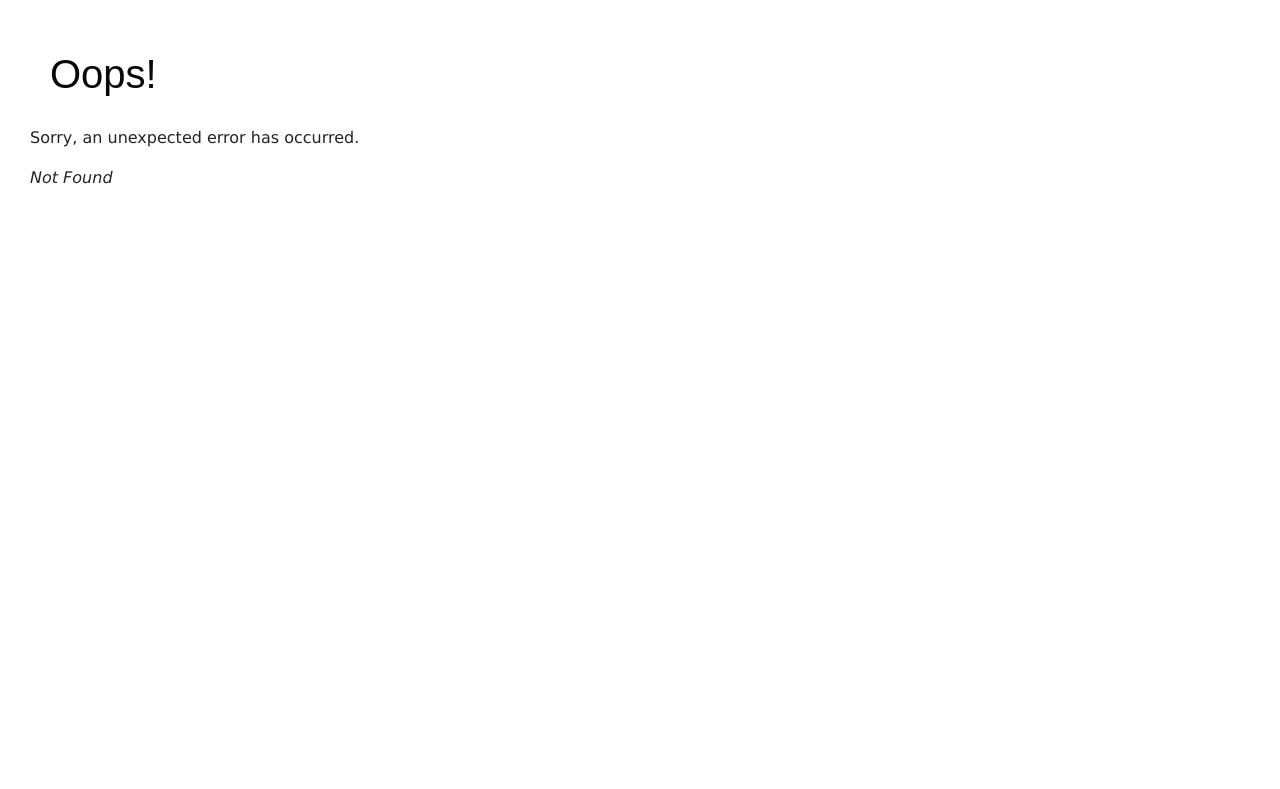
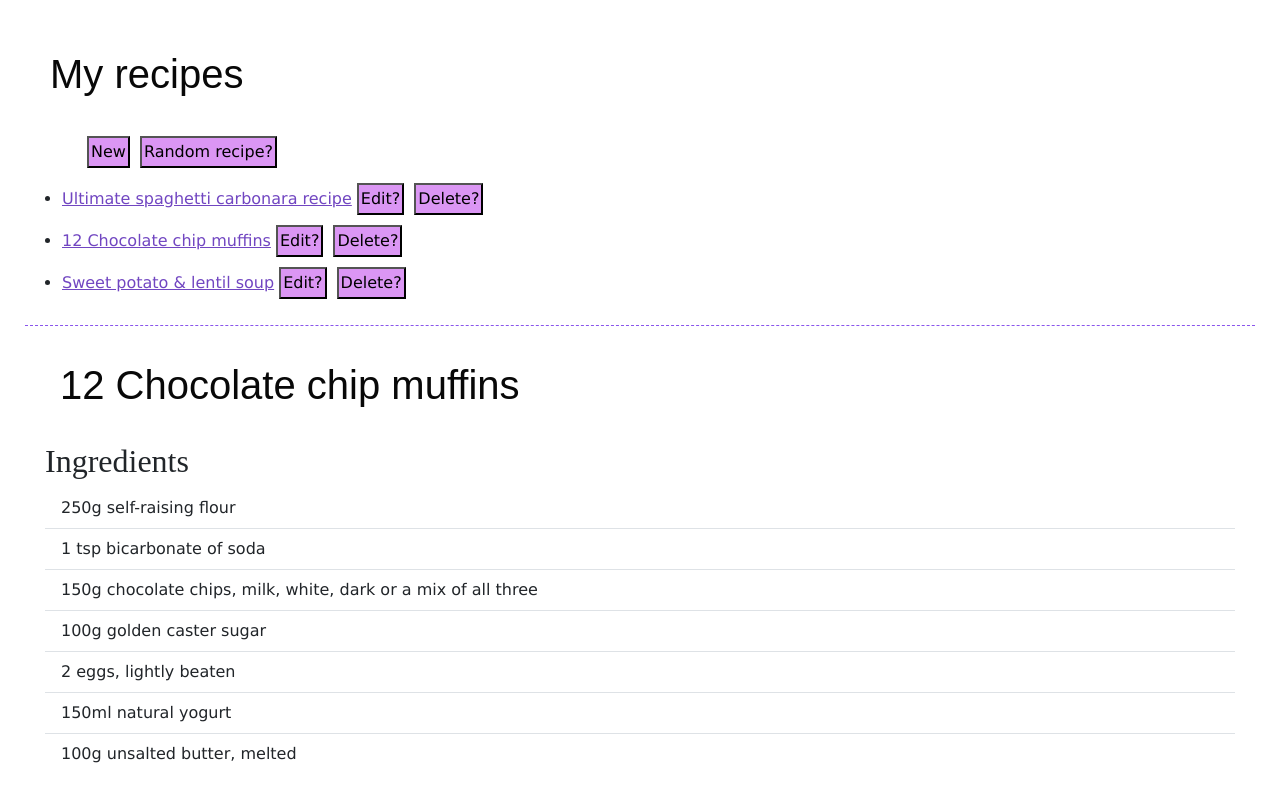
Before and after one commit to acmainier/recipes, a React (Vite) app: page /recipes/deleteRecipe/1 in a window 1280 px wide. Before the commit this address had no page. Shown: the top 789 px of the page. Built offline with nearby package versions, Linux system fonts and the light colour scheme.

Commit message:
Create deleteRecipe page, deleteRecipeApi, router update

```diff
--- a/src/Root.jsx
+++ b/src/Root.jsx
@@ -56,6 +56,14 @@ export default function Root() {
                   >
                     Edit?
                   </button>
+                  <button
+                    type="button"
+                    onClick={() => {
+                      navigate(`recipes/deleteRecipe/` + item.index);
+                    }}
+                  >
+                    Delete?
+                  </button>
                 </li>
               );
             })}
--- /dev/null
+++ b/src/deleteRecipe.jsx
@@ -0,0 +1,21 @@
+import { useLoaderData } from "react-router-dom";
+import Recipe from "./Recipe";
+import { getRecipe, deleteRecipeApi } from "./recipes-api";
+
+export function loader({ params }) {
+  const recipe = getRecipe(params.recipeId);
+  return { recipe };
+}
+
+export default function DeleteRecipe() {
+  const { recipe } = useLoaderData();
+deleteRecipeApi(recipe.index);
+
+  return (
+    <Recipe
+      title={recipe.title}
+      ingredients={recipe.ingredients}
+      steps={recipe.steps}
+    />
+  );
+}
--- a/src/error-page.jsx
+++ b/src/error-page.jsx
@@ -6,7 +6,7 @@ export default function ErrorPage() {
 
   return (
     <div id="error-page">
-      <h1>Oops!</h1>
+      <h1>Oopsies!</h1>
       <p>Sorry, an unexpected error has occurred.</p>
       <p>
         <i>{error.statusText || error.message}</i>
--- a/src/main.jsx
+++ b/src/main.jsx
@@ -6,6 +6,7 @@ import ErrorPage from "./error-page";
 import RecipePage, { loader as recipeLoader } from "./RecipePage";
 import NewRecipe from "./newRecipe";
 import EditRecipe, { loader as editRecipeLoader } from "./editRecipe";
+import DeleteRecipe, {loader as deleteRecipeLoader} from "./deleteRecipe";
 import { createBrowserRouter, RouterProvider } from "react-router-dom";
 
 const router = createBrowserRouter([
@@ -30,6 +31,11 @@ const router = createBrowserRouter([
         loader: editRecipeLoader,
         element: <EditRecipe />,
       },
+      {
+        path: "recipes/deleteRecipe/:recipeId",
+        loader: deleteRecipeLoader,
+        element: <DeleteRecipe />,
+      },
     ],
   },
 ]);
--- a/src/recipes-api.js
+++ b/src/recipes-api.js
@@ -36,5 +36,9 @@ export function editRecipe(id, title, ingredients, steps) {
         (recipe.steps = steps);
     }
   });
+}
 
+export function deleteRecipeApi(id) {
+  const deleteRecipeId = data.findIndex((recipe) => recipe.index === id);
+  console.log(deleteRecipeId);
 }
```
